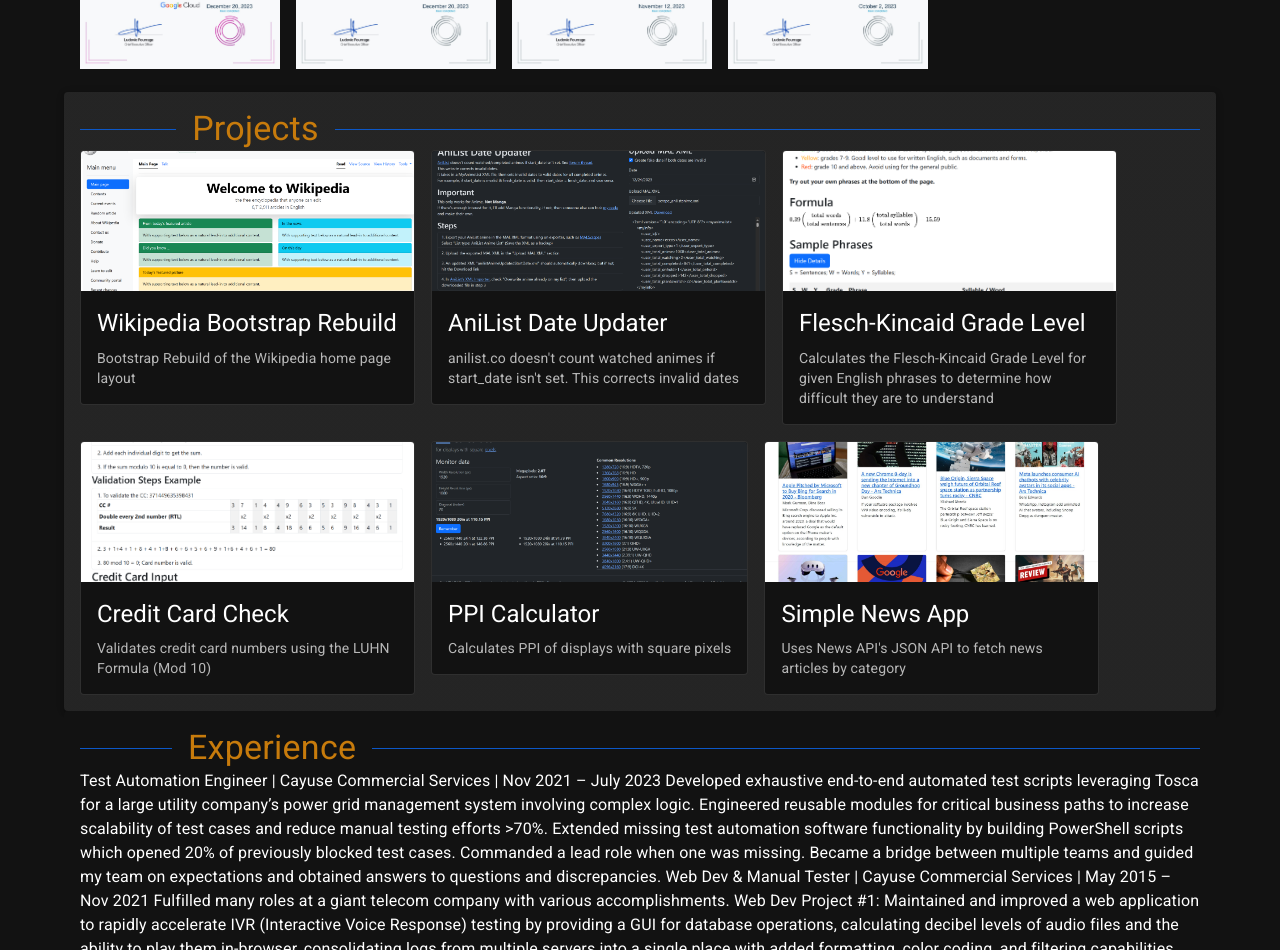
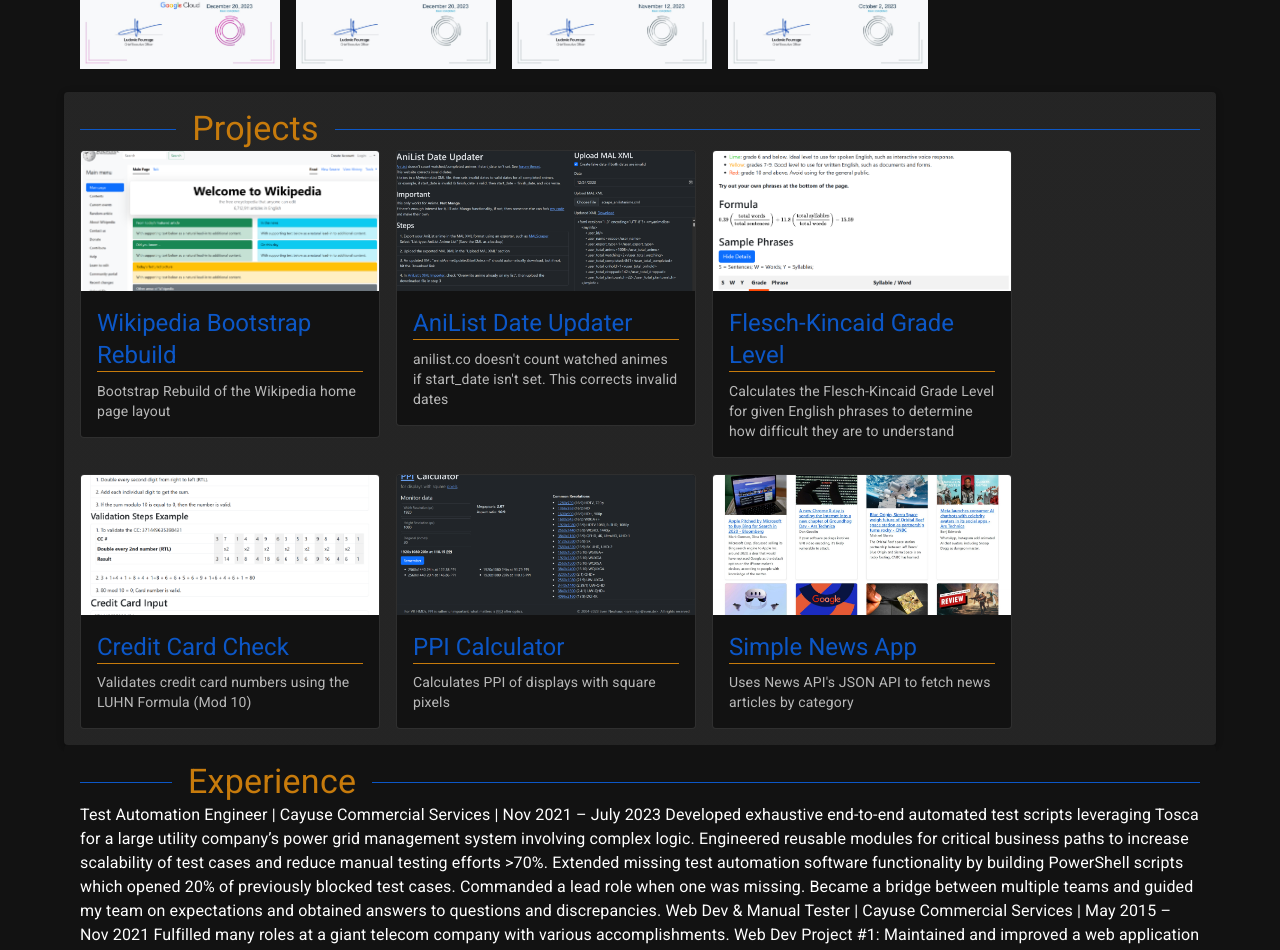
Before and after one commit to eccos/portfolio, a React (Create React App) app: page / in a window 1280 px wide. Shown: the part 1315-2265 px from the top of the page. Built offline with nearby package versions, Linux system fonts and the light colour scheme.

Commit message:
upd title color

```diff
--- a/src/sections/ProjectsSection.js
+++ b/src/sections/ProjectsSection.js
@@ -3,14 +3,16 @@
   CardActionArea,
   CardContent,
   CardMedia,
+  Grid,
   Typography,
-  Grid,
+  useTheme,
 } from '@mui/material';
 import { PROJECTS } from '../app/shared/PROJECTS';
 import SectionHeader from '../components/SectionHeader';
 
 export default function ProjectsSection({ label }) {
   const projects = PROJECTS;
+  const theme = useTheme();
 
   return (
     <>
@@ -18,7 +20,7 @@
       <Grid container spacing={2}>
         {projects.map((project) => (
           <Grid item key={project.id}>
-            <Card sx={{ maxWidth: 335 }} variant="outlined">
+            <Card sx={{ maxWidth: 300 }} variant="outlined">
               <CardActionArea href={project.githubUrl}>
                 <CardMedia
                   component="img"
@@ -27,7 +29,14 @@
                   alt={project.title}
                 />
                 <CardContent>
-                  <Typography gutterBottom variant="h5" component="div">
+                  <Typography
+                    gutterBottom
+                    variant="h5"
+                    component="div"
+                    color={theme.palette.secondary.main}
+                    borderBottom={1}
+                    borderColor={theme.palette.primary.main}
+                  >
                     {project.title}
                   </Typography>
                   <Typography variant="body2" color="text.secondary">
```
